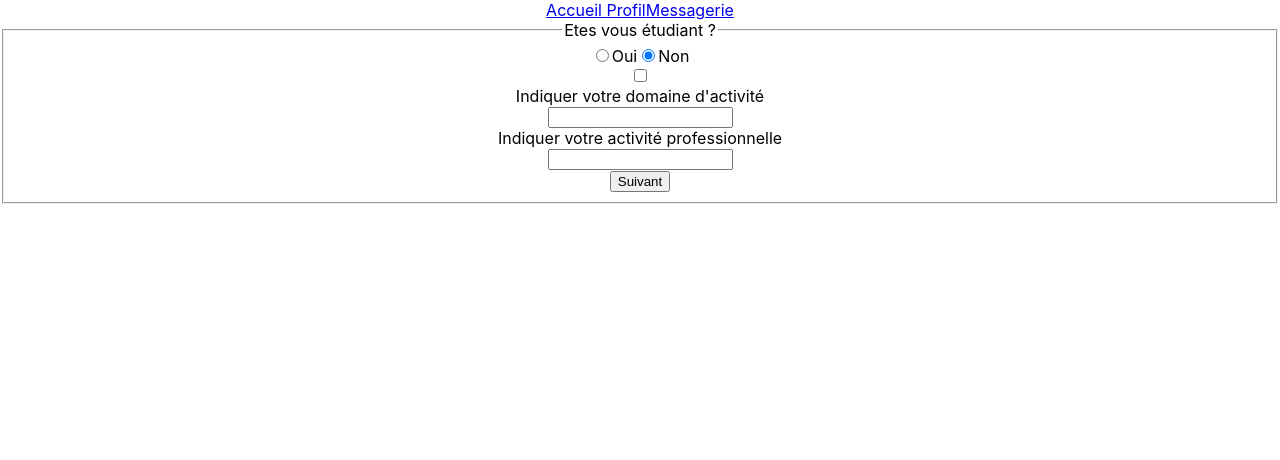
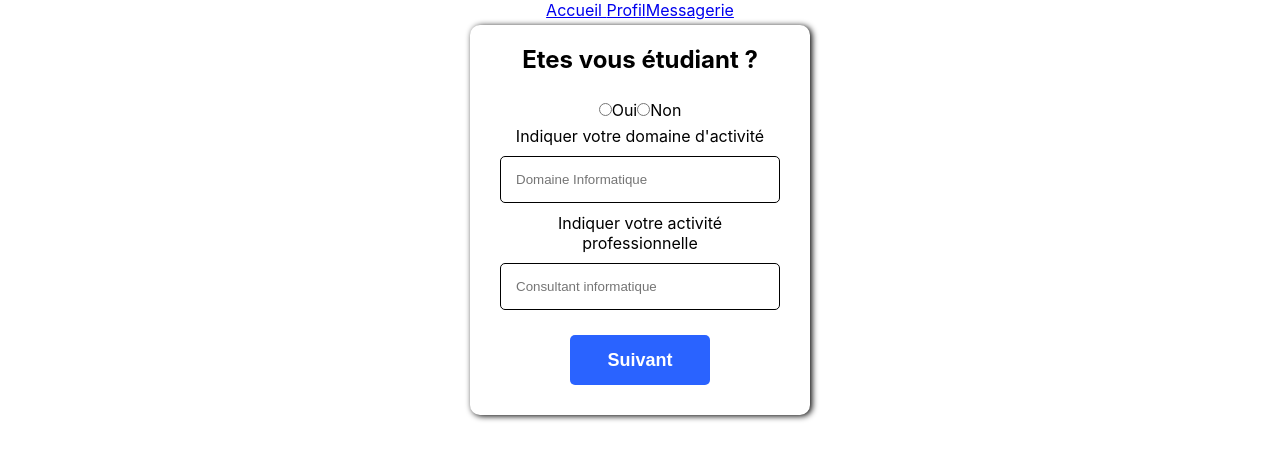
Before and after one commit to Svvmy/projet-emergence, a React (Create React App) app in the folder emergence/: page /FC/domaine-pro in a window 1280 px wide. Shown: the top 460 px of the page. Built offline with nearby package versions, Linux system fonts and the light colour scheme.

Commit message:
Clean code + CSS

```diff
--- a/emergence/src/components/First Connexion/Domaine Pro/FCformDomPro.jsx
+++ b/emergence/src/components/First Connexion/Domaine Pro/FCformDomPro.jsx
@@ -1,61 +1,76 @@
 import React, {useState} from 'react'
 import './form.css'
-import  { Checkbox }  from "./Checkbox"
-import  { Input }  from "./Input"
+//import  { Checkbox }  from "./Checkbox"
+//import  { Input }  from "./Input"
+import FormInput from './FormInput';
 
  function Form(){
 
+    //const [value,setValue] = useState('');
+    //const [val,setValuePro] = useState('');
+    //const [check,setCheck] = useState(true);
+    const [values, setValues] = useState({
+      domainePro: "",
+      activitePro: "",
 
-    const [value,setValue] = useState('');
-    const [val,setValuePro] = useState('');
-    const [check,setCheck] = useState(true);
+    });
 
-    const toggle = () => {setCheck((o) => !o)
+    const inputs = [
+      {
+        id: 1,
+        name: "domainePro",
+        type: "text",
+        placeholder: "Domaine Informatique",
+        label: "Indiquer votre domaine d'activité",
+      },
+      {
+        id: 2,
+        name: "activitePro",
+        type: "text",
+        placeholder: "Consultant informatique",
+        label: "Indiquer votre activité professionnelle",
+      }]
+
+    /*const toggle = () => {setCheck((o) => !o)
     console.log(check)
-    }
+    }*/
 
     const handleSubmit = e => {
       e.preventDefault();
-      console.log(value)
-      console.log("activité pro:",val)
+      //console.log(value)
+      //console.log("activité pro:",val)
     }
 
+    const onChange = (e) => {
+      setValues({...values, [e.target.name]: e.target.value });
+    };
 
-
+  console.log(values)
   return (
-
-    <div>
+    <div className='form'>
     <form id="formulaireDomPro" onSubmit={handleSubmit}>
-      <fieldset>
-        <legend>Etes vous étudiant ?</legend>
+        <h2>Etes vous étudiant ?</h2>
         <div>
             {/*<input type="checkbox" onClick={toggle} name="check"/>*/}
           <input type="radio" id="oui" name="check" value="oui"/>
-            <label for="oui">Oui</label>
-
-          <input type="radio" id="non" name="check" value="non" checked/>
-            <label for="non">Non</label>
+            <label>Oui</label>
+          <input type="radio" id="non" name="check" value="non"/>
+            <label>Non</label>
         </div>
         <div>
-        <input type="checkbox" onClick={toggle} name="check"/>
-          <Checkbox visible={check}>
-            <label id="label1" for="text1">Indiquer votre domaine d'activité</label><br/>
-              {/*<input type="text" onChange={e => setValue(e.target.value)} disabled = {false}  name="activite" id="activite"/><br/>*/}
-                <Input visible={check} sv={setValue} />
-          </Checkbox>
-            <label for= "text2">Indiquer votre activité professionnelle</label><br/>
-				      <input type="text" onChange={e => setValuePro(e.target.value)} name="pro" id="pro"/><br/>
+          {inputs.map((input)=> (
+            <FormInput
+              key = {input.id}
+              {...input}
+              value={values[input.name]}
+              onChange={onChange}
+            />
+          ))}
         </div>
         <div>
           <button>Suivant</button>
-
-
         </div>
-
-      </fieldset>
-
     </form>
-
     </div>
   )
 }
--- /dev/null
+++ b/emergence/src/components/First Connexion/Domaine Pro/FormInput.jsx
@@ -0,0 +1,15 @@
+import React from 'react'
+import './formInput.css'
+
+const FormInput = (props) => {
+  const { label, onChange, id, ...inputProps} = props
+    return (
+    <div className='formInput'>
+        <label>{label}</label>
+        <input {...inputProps} onChange={onChange} />
+
+
+    </div>
+  )
+}
+export default FormInput
--- a/emergence/src/components/First Connexion/Domaine Pro/form.css
+++ b/emergence/src/components/First Connexion/Domaine Pro/form.css
@@ -2,3 +2,36 @@
 color: grey;
 opacity: 50%;
 }
+.form{
+    display: flex;
+    align-items: center;
+    justify-content: center;
+    height: 50vh;
+}
+
+form{
+    background-color: rgb(255, 255, 255);
+    padding: 0px 30px;
+    border-radius: 10px;
+    box-shadow: 2px 1px 6px;
+}
+
+h2{
+    color: #000000;
+    text-align:center;
+}
+
+button{
+    width: 50%;
+    height: 50px;
+    padding: 10px;
+    border: none;
+    background-color: #2A63FF;
+    color: white;
+    border-radius: 5px;
+    font-weight: bold;
+    font-size: 18px;
+    cursor: pointer;
+    margin-top: 15px;
+    margin-bottom: 30px;
+}
--- /dev/null
+++ b/emergence/src/components/First Connexion/Domaine Pro/formInput.css
@@ -0,0 +1,17 @@
+.formInput{
+    display: flex;
+    flex-direction: column;
+    width: 280px;
+}
+
+input{
+    padding: 15px;
+    margin: 10px 0px;
+    border-radius: 5px;
+    border: 1px solid;
+}
+
+label{
+    font-size: 10 px;
+    color: #000000;
+}
```
Also changed, not shown: emergence/src/components/First Connexion/Domaine Pro/Affichage.js (+0 -8 lines).
